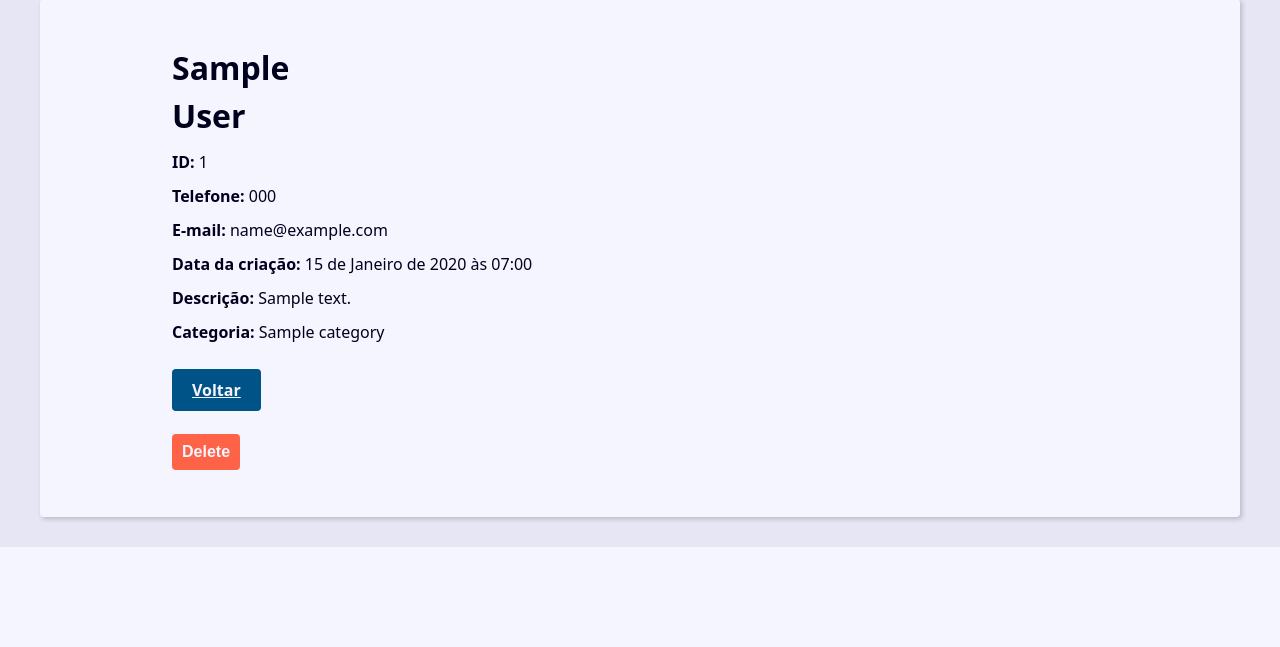
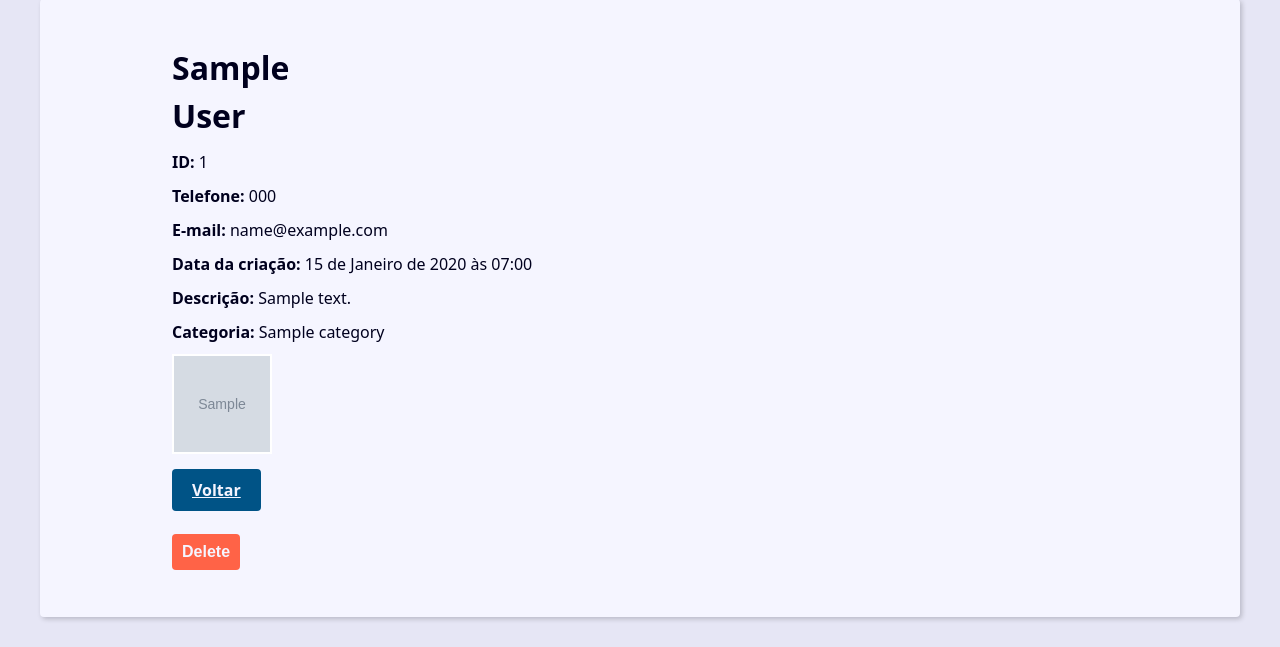
Before and after one commit to StyvenNoronha/agenda, a Django app: page /contato/1/ in a window 1280 px wide. Shown: the part 270-917 px from the top of the page. Before the commit the page ends 817 px from the top, so only its background shows below. Run offline with Django 5.2, Linux system fonts and the light colour scheme; tables that the repository leaves empty hold one stand-in row (values such as "Sample post"); grey boxes marked "Sample" are stand-in pictures.

Commit message:
Projeto finalizado

```diff
--- a/base_static/global/css/style.css
+++ b/base_static/global/css/style.css
@@ -332,3 +332,20 @@ svg {
   .btn-delete {
     background: tomato;
   }
+
+
+  /* Estilo para a imagem do contato */
+.contact-image {
+  width: 100px; /* Largura da imagem */
+  height: 100px; /* Altura da imagem */
+  object-fit: cover; /* Redimensiona a imagem mantendo a proporção */
+  border: 2px solid #fff; /* Borda branca com 2px de largura */
+  box-shadow: 0 0 5px rgba(0, 0, 0, 0.3); /* Sombra suave */
+}
+
+/* Estilo para o contêiner da imagem */
+.contact-image-container {
+  width: 100px; /* Largura do contêiner */
+  height: 100px; /* Altura do contêiner */
+  overflow: hidden; /* Esconde qualquer parte da imagem que ultrapasse o contêiner */
+}
--- a/contact/templates/contact/contact.html
+++ b/contact/templates/contact/contact.html
@@ -11,6 +11,13 @@
         <p><b>Data da criação: </b>{{contact.created_date}}</p>
         <p><b>Descrição: </b>{{contact.description}}</p>
         <p><b>Categoria: </b>{{contact.category }}</p>
+
+        <div class="contact-image-container">
+            {% if contact.picture %}
+            <img class="contact-image" src="{{contact.picture.url}}" alt="{{contact.first_name}} ">
+            {% endif %}
+        </div>
+
         </br>
         <a class="btn btc-link " href="{% url 'contact:index' %}">Voltar</a>
 
--- a/contact/templates/contact/create.html
+++ b/contact/templates/contact/create.html
@@ -15,6 +15,9 @@
         </div>
       {% endfor %}
     </div>
+    {% if field.name == 'picture' and field.value.url %}
+      <img class="contact-image" src="{{contact.picture.url}}" alt="{{contact.first_name}} ">
+    {% endif %}
     <div class="form-content">
       <div class="form-group">
         <button class="btn" type="submit">Enviar</button>
--- a/contact/views.py
+++ b/contact/views.py
@@ -72,17 +72,23 @@ class ContactForm(forms.ModelForm):
             ),
             label='E-mail'
         )
+        picture = forms.ImageField(
+            widget=forms.FileInput(
+                attrs={'accept':'image/*'}
+            ),
+            label='Imagem do contato'
+        )
 
         class Meta:
             model = Contact
-            fields = ('first_name','last_name','phone','email','description','category')
+            fields = ('first_name','last_name','phone','email','description','category','picture')
 def create(request):
     if request.method == 'POST':
-        form = ContactForm(request.POST)
+        form = ContactForm(request.POST, request.FILES)
         context = {'form': form}
         if form.is_valid():
             form.save()
-        return redirect('/create/')
+        return redirect('contact:create')
 
 
     context = {'form':ContactForm}
```
